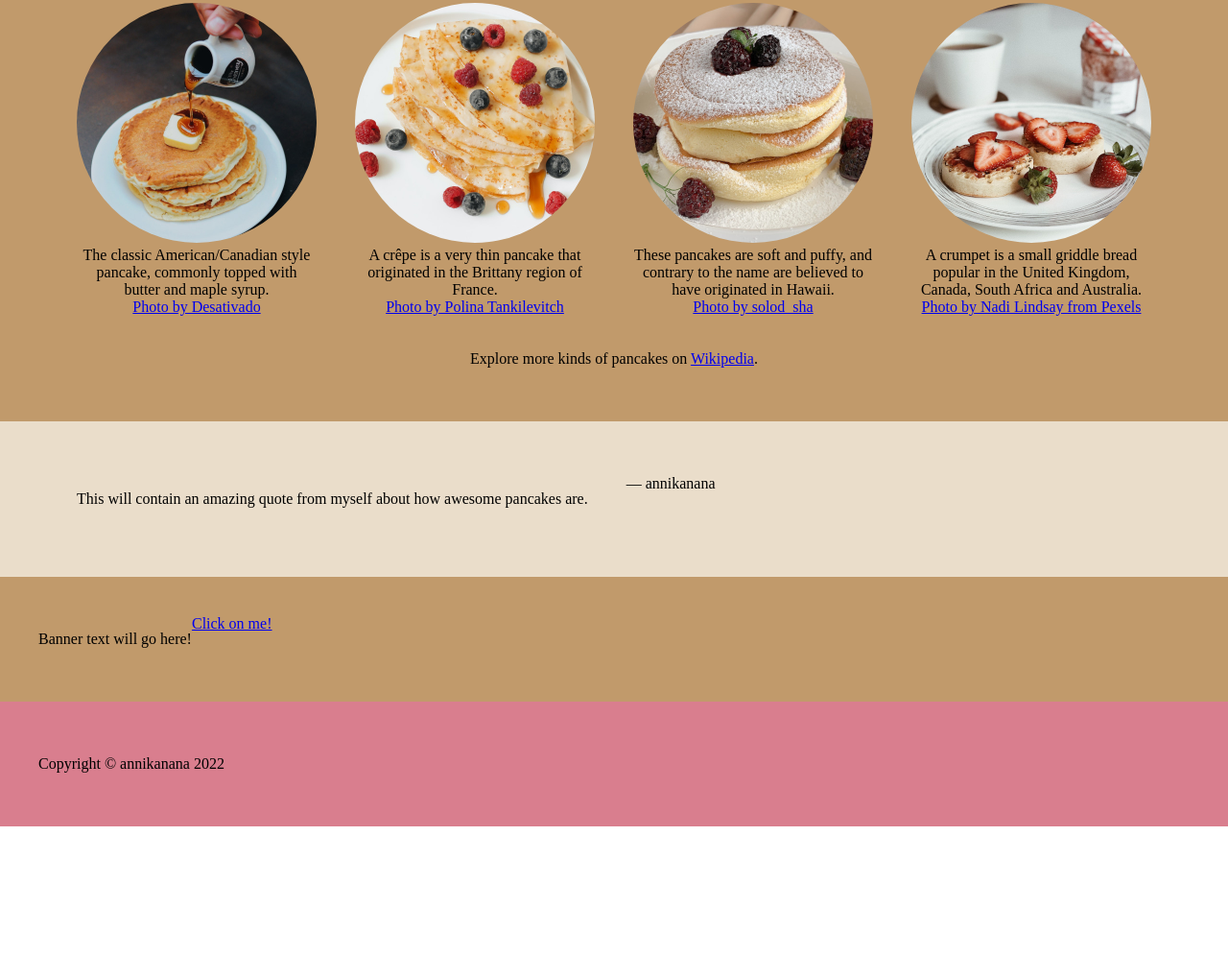
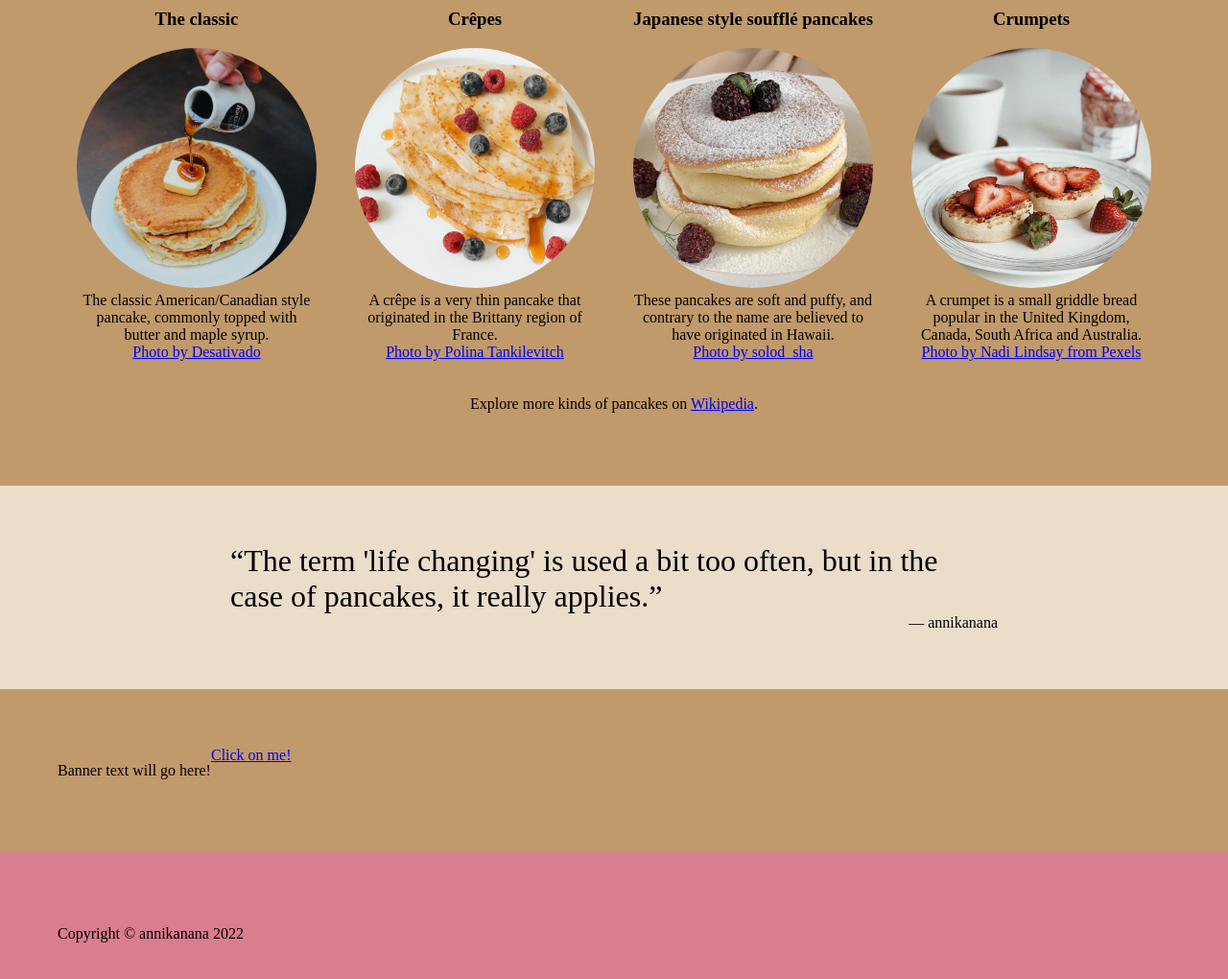
Before and after one commit to annikanana/flexbox-lp, a plain HTML site: page index.html in a window 1280 px wide. Shown: the part 848-1868 px from the top of the page at 96% size. Before the commit the page ends 1709 px from the top, so only its background shows below. Drawn offline with Linux system fonts and the light colour scheme.

Commit message:
Add quote content and basic styles

```diff
--- a/index.html
+++ b/index.html
@@ -81,7 +81,7 @@
         <section id="quote">
             <div class="container">
                 <blockquote>
-                    <p>This will contain an amazing quote from myself about how awesome pancakes are.</p>
+                    <p>The term 'life changing' is used a bit too often, but in the case of pancakes, it really applies.</p>
                 </blockquote>
                 <p>— annikanana</p>
             </div>
--- a/style.css
+++ b/style.css
@@ -7,7 +7,7 @@
 .container {
     max-width: 1200px;
     margin: auto;
-    padding: 40px;
+    padding: 60px;
 }
 
 header {
@@ -85,6 +85,31 @@
 
 #quote .container {
     display: flex;
+    flex-direction: column;
+    align-items: flex-end;
+    max-width: 800px;
+}
+
+#quote p {
+    margin: 0;
+}
+
+#quote blockquote {
+    margin: 0;
+}
+
+#quote blockquote p {
+    font-size: 2rem;
+}
+
+#quote blockquote p::before {
+    content: '\201C';
+    font-size: 2rem;
+}
+
+#quote blockquote p::after {
+    content: '\201D';
+    font-size: 2rem;
 }
 
 #recipe {
```
